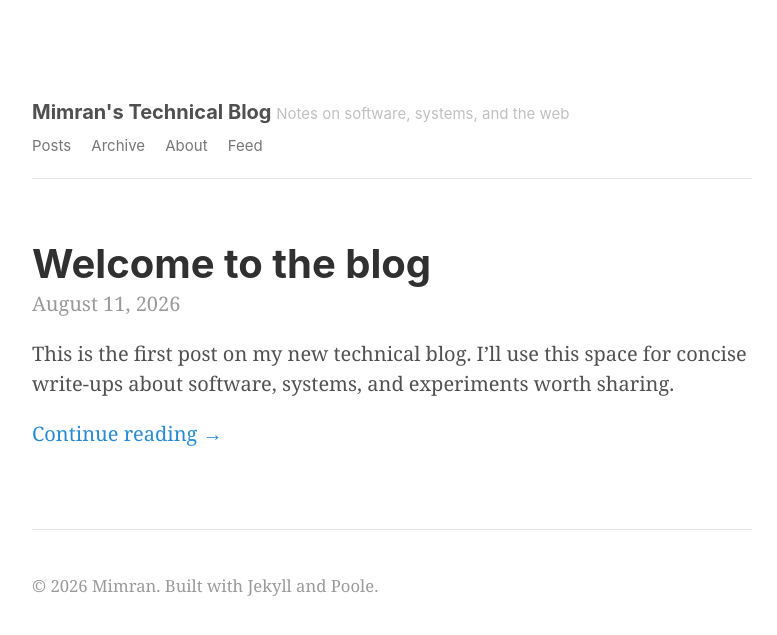
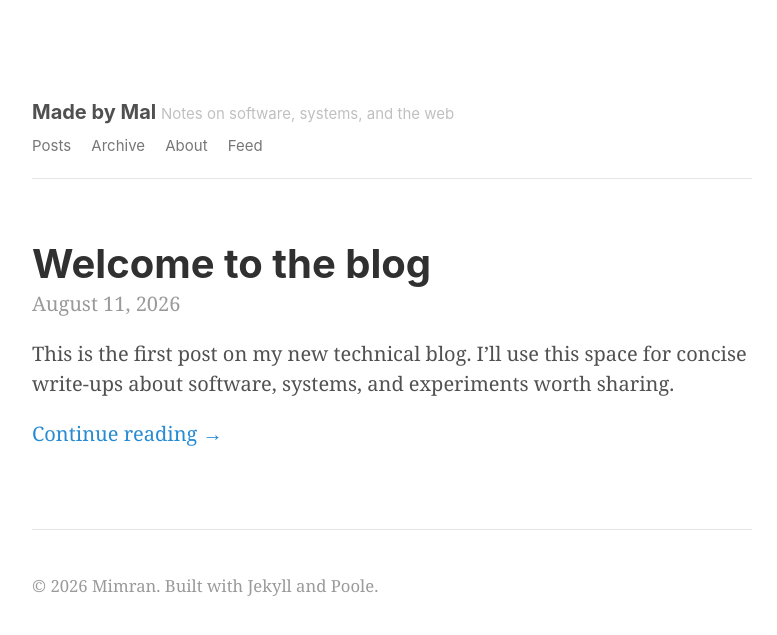
Before and after one commit to Mimran0715/Mimran0715.github.io, a Jekyll site: the page built from index.html, in a window 1280 px wide. Shown: the top 635 px of the page, without its empty margins (248-1025 px from the left). Built offline with Jekyll 4.4.1, drawn with Linux system fonts in a browser that asks for light colours; the list of posts is cut into pages by our own code.

Commit message:
chore: adjusting blog name

```diff
--- a/_config.yml
+++ b/_config.yml
@@ -1,4 +1,4 @@
-title: Mimran's Technical Blog
+title: Made by Mal
 tagline: Notes on software, systems, and the web
 description: A technical blog about building reliable software and learning in public.
 url: "https://mimran0715.github.io"
```
Also changed, not shown: about.md (+1 -1 lines), README.md.
